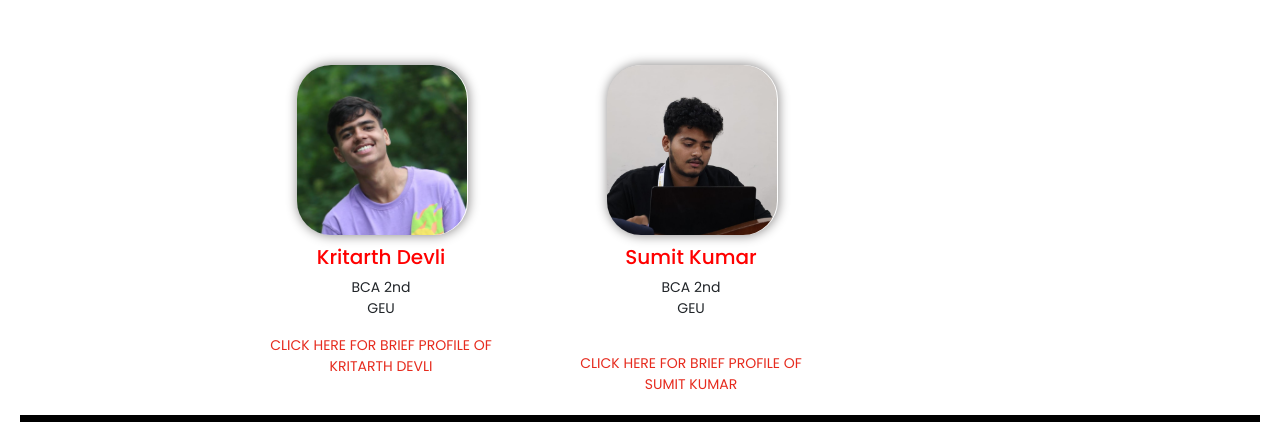
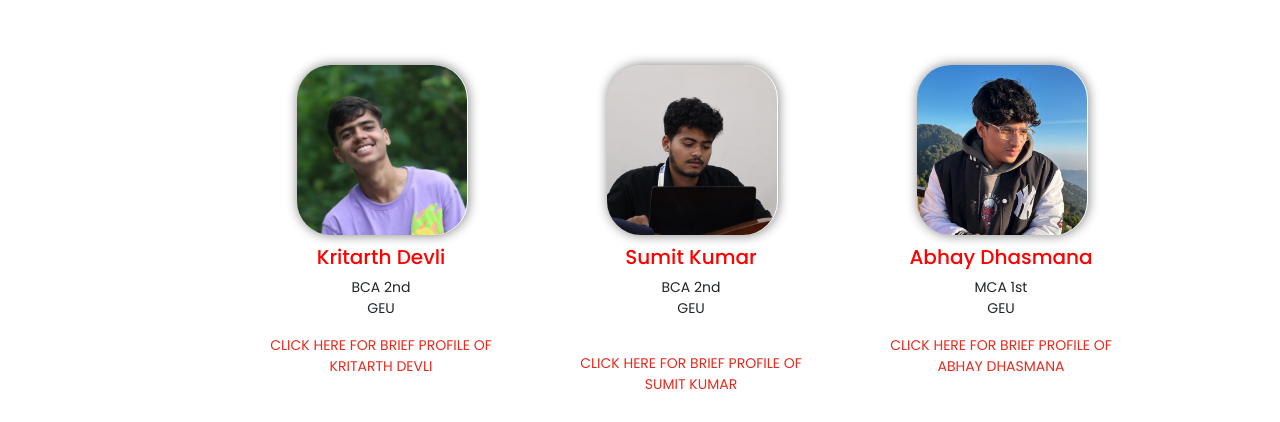
Before and after one commit to TojanHorse/farewell-DCA, a plain HTML site: page index.html in a window 1280 px wide. Shown: the part 2095-2517 px from the top of the page. Drawn offline with nearby package versions, Linux system fonts and the light colour scheme.

Commit message:
finalised

```diff
--- a/index.html
+++ b/index.html
@@ -265,22 +265,22 @@ Come and be part of this joyous event, where we say farewell for now, but not fo
             </div>
           </div>
         </div>
-        <!-- <div class="col-md-3">
+        <div class="col-md-3">
           <div class="speakers-box" data-aos="zoom-in" data-aos-duration="1000">
             <div class="speakers-imgbox">
-              <img src="assets/utsavmishra.jpg">
+              <img src="assets/Abhay.jpg">
             </div>
             <div class="speakers-txtbox">
-              <h1 class="fs-25 fw-900">Utsav Mishra</h1>
-              <p class="fs-18 fw-500">Senior Manager@Swiggy<br>Life Skills Advocate</p>
-               <a href="utsavmishra.html"><p class="fs-14 text-base-color">CLICK HERE FOR BRIEF PROFILE OF UTSAV MISHRA</p></a>
+              <h1 class="fs-25 fw-900">Abhay Dhasmana</h1>
+              <p class="fs-18 fw-500">MCA 1st<br>GEU</p>
+               <a href="https://www.linkedin.com/in/abhay-dhasmana-33b658239?utm_source=share&utm_campaign=share_via&utm_content=profile&utm_medium=ios_app"><p class="fs-14 text-base-color">CLICK HERE FOR BRIEF PROFILE OF ABHAY DHASMANA</p></a>
             </div>
           </div>
         </div>
       </div>
     </div>
   </div>
-</div> -->
+</div>
 <div id="section3">
   <div class="container-fluid">
     <div class="row text-center">
```
Also changed, not shown: assets/Abhay.jpg (added).
